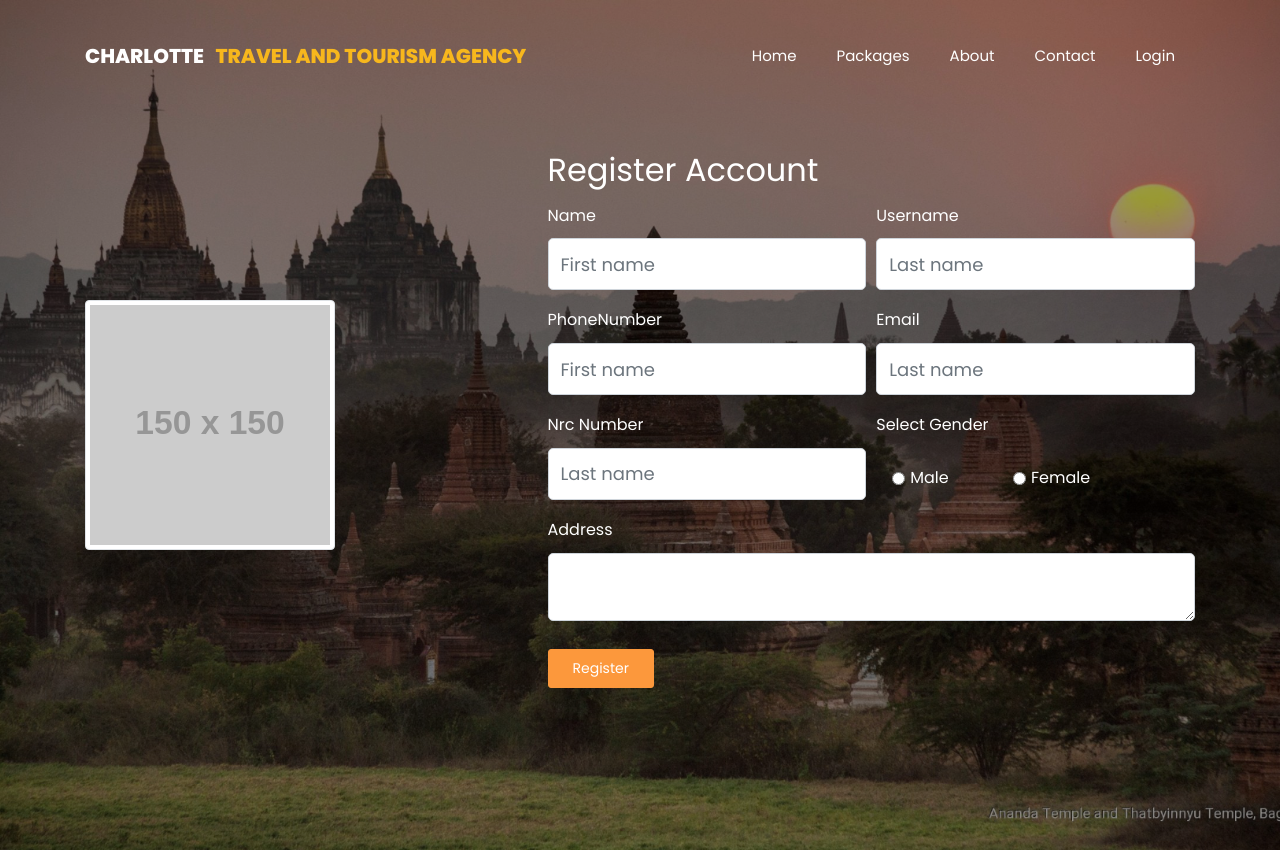
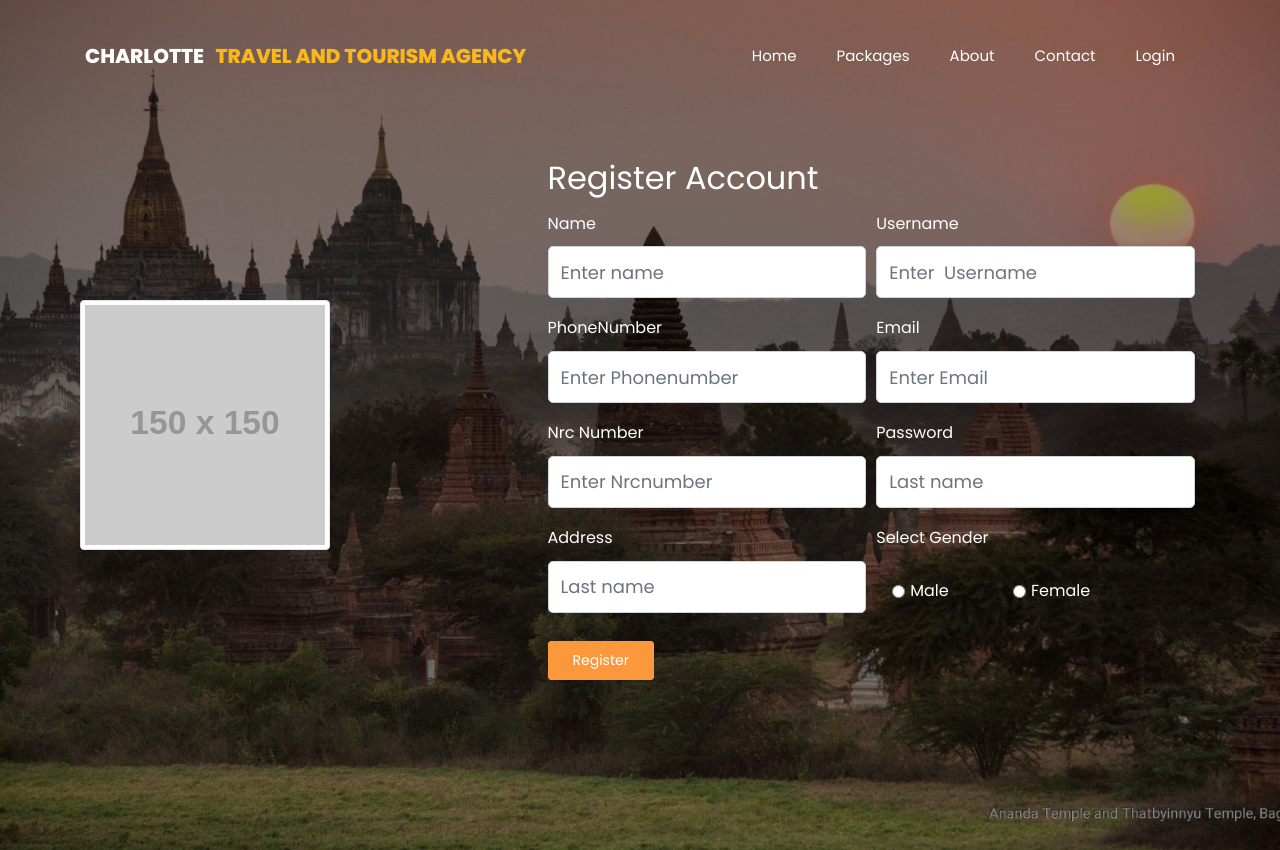
Before and after one commit to ookyawsoe-ucss/Travel-And-Tour-Management-System, a PHP site: page /register.php in a window 1280 px wide. Run offline with PHP 8.4, Linux system fonts and the light colour scheme; grey boxes labelled with a size stand in for pictures from a placeholder-image service; a stand-in replaces the project's code that opens the database connection; some libraries are stand-ins or nearby versions.

Commit message:
bhw update

```diff
--- /dev/null
+++ b/Connection.php
@@ -0,0 +1,7 @@
+<?php
+
+	$connect=mysqli_connect('localhost','root','','travelandtour')
+
+
+
+ ?>
--- a/register.php
+++ b/register.php
@@ -39,32 +39,69 @@
 
   <?php
    include 'common/header.php';
+   session_start();
+   include 'Connection.php';
+
+if (isset($_POST['btnregister']))
+{
+
+  $name=$_POST['txtname'];
+  $username=$_POST['txtusername'];
+  $phone=$_POST['txtphone'];
+  $email=$_POST['txtemail'];
+  $nrc=$_POST['txtnrc'];
+  $pass=$_POST['txtpass'];
+  $address=$_POST['txtaddress'];
+  $image=$_FILES['txtprofile']['name'];
+   $folder="userProfile/";
+   if($image)
+   {
+    $filename=$folder."".$image;
+    $copy=copy($_FILES['txtprofile']['tmp_name'],$filename);
+   }
+
+
+  $insert="insert into customer (name,username,email,address,phone,nrc_no,profile_image,password) values ('$name','$username','$email','$address','$phone','$nrc','$image','$pass')";
+  $ret=mysqli_query($connect,$insert);
+
+  if($ret)
+  {
+    echo"<script>alert('Successful Added ');</script>";
+    //  echo"<script>window.location='buslist.php';</script>";
+  }
+  else
+  {
+    echo mysqli_error($connect);
+  }
+}
+
    ?>
   <!-- END nav -->
 
   <div class="hero-wrap" style="background-image: url('images/bg.jpg');" data-stellar-background-ratio="0.4">
     <div class="overlay"></div>
     <div class="container">
-      <form action="register.php" method="post" class="search-property-5">
+      <form action="register.php" method="post" class="search-property-5"  enctype="multipart/form-data">
 
         <div class="row no-gutters slider-text justify-content-start align-items-center">
-          <div class="col-lg-5">
-
+          <div class="col-lg-5 col-md-4 ">
+          <div class="form-row">
             <div class="d-flex justify-content-start">
               <div class="image-container">
                 <img src="http://placehold.it/150x150" id="imgProfile" style="width: 250px; height: 250px"
                   class="img-thumbnail" />
                 <div class="middle mt-4">
-                  <input type="button" class="btn btn-secondary" id="btnChangePicture" value="Select Profile" />
-                  <input type="file" style="display: none;" id="profilePicture" name="file" />
+                  <input type="button" class="btn btn-secondary" id="btnChangePicture" value="Select Profile"  />
+
+                  <input type="file" style="display: none;" id="profilePicture"  name="txtprofile" required/ >
+
                   <input type="button" class="btn btn-primary d-none ml-3" id="btnDiscard" value="Discard Changes" />
 
                 </div>
               </div>
 
-
             </div>
-
+          </div>
           </div>
           <div class="col-lg-7 col-md-4 ">
 
@@ -72,48 +109,54 @@
             <div class="form-row">
               <div class="col-6">
                 <label for="" class="text-white">Name</label>
-                <input type="text" class="form-control" placeholder="First name">
+                <input type="text" class="form-control" placeholder="Enter name"name="txtname" required>
               </div>
               <div class="col-6">
                 <label for="" class="text-white">Username</label>
-                <input type="text" class="form-control" placeholder="Last name">
+                <input type="text" class="form-control" placeholder="Enter  Username"name="txtusername">
               </div>
               <div class="col-6 mt-3">
                 <label for="" class="text-white">PhoneNumber</label>
 
-                <input type="text" class="form-control" placeholder="First name">
+                <input type="text" class="form-control" placeholder="Enter Phonenumber"name="txtphone">
               </div>
               <div class="col-6 mt-3"">
                   <label for=""class=" text-white">Email</label>
-                <input type="text" class="form-control" placeholder="Last name">
+                <input type="email" class="form-control" placeholder="Enter Email"name="txtemail">
               </div>
               <div class="col-6 mt-3"">
                   <label for=""class=" text-white">Nrc Number</label>
-                <input type="text" class="form-control" placeholder="Last name">
+                <input type="text" class="form-control" placeholder="Enter Nrcnumber"name="txtnrc">
               </div>
-
+              <div class="col-6 mt-3"">
+                  <label for=""class=" text-white">Password</label>
+                <input type="password" class="form-control" placeholder="Last name"name="txtpass">
+              </div>
+              <div class="col-6 mt-3"">
+                  <label for=""class=" text-white">Address</label>
+                  <input type="text" class="form-control" placeholder="Last name"name="txtaddress">
+              </div>
               <div class="col-6 mt-3">
                 <label for="" class="text-white">Select Gender</label>
                 <br>
+
                 <div class="form-check form-check-inline mt-3 ml-3">
                   <input class="form-check-input" type="radio" name="inlineRadioOptions" id="inlineRadio1"
-                    value="option1">
+                    value="male"name="txtmale">
                   <label class="form-check-label text-white" for="inlineRadio1">Male</label>
                 </div>
+
                 <div class="form-check form-check-inline ml-5">
                   <input class="form-check-input" type="radio" name="inlineRadioOptions" id="inlineRadio2"
-                    value="option2">
+                    value="female"name="txtfemale">
                   <label class="form-check-label text-white" for="inlineRadio2">Female</label>
                 </div>
               </div>
-              <div class="col-12 mt-3"">
-                  <label for=""class=" text-white">Address</label>
-                <textarea class="form-control" id="exampleFormControlTextarea4" rows="2"></textarea>
-              </div>
+
             </div>
             <div class="form-group">
               <br>
-              <input type="submit" value="Register" name="btnsave" class="btn btn-primary py-2 px-4 ">
+              <input type="submit" value="Register" name="btnregister" class="btn btn-primary py-2 px-4 ">
             </div>
           </div>
       </form>
```
Also changed, not shown: login.php (+47 -1 lines), userProfile/6dfd81a17e8a926a3f6eb34421879d3b.jpg (added).
